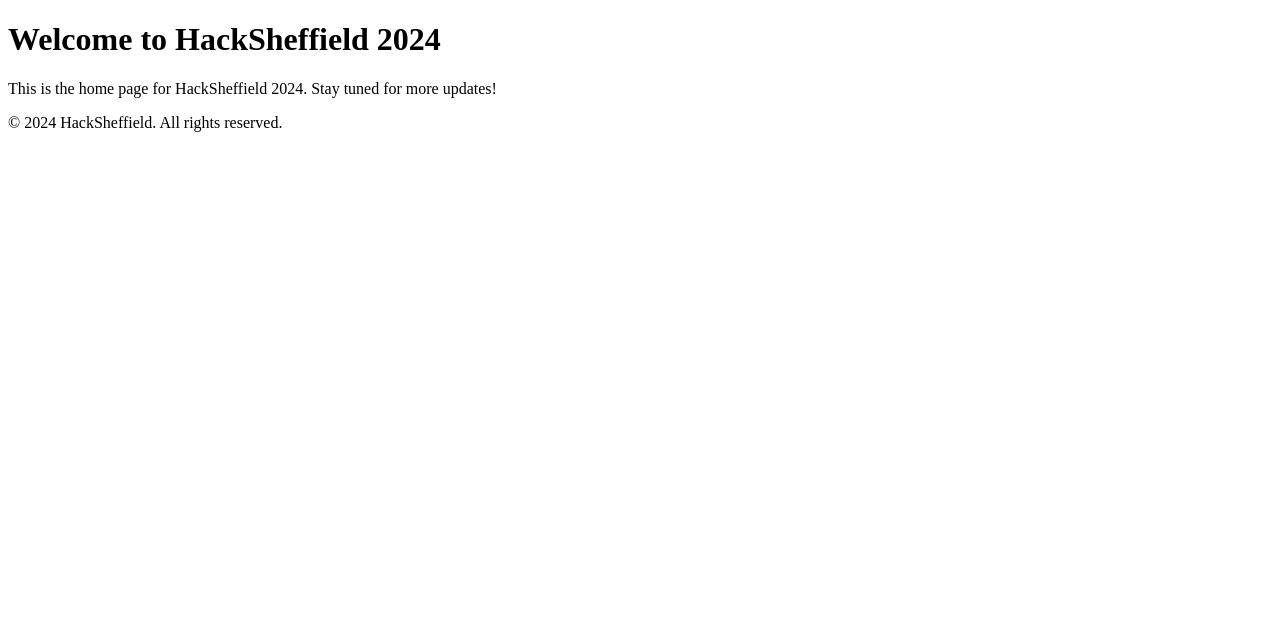
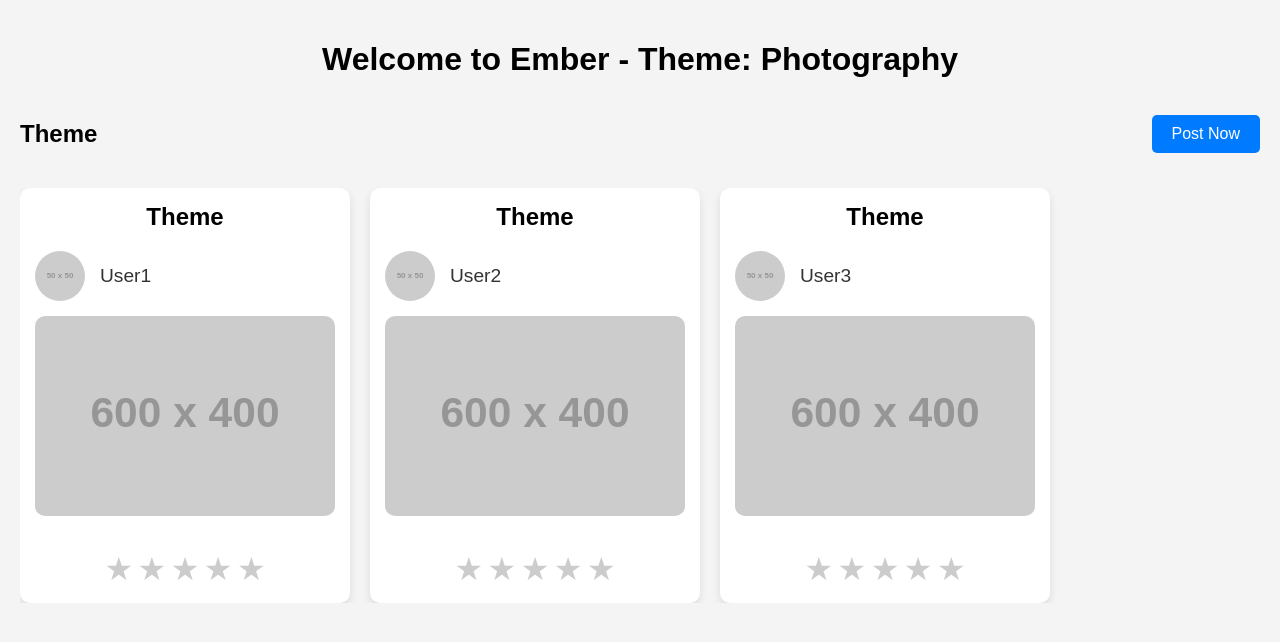
Before and after one commit to jennieosa/HackSheffield9, a website: page hackathon2024/views/home.html in a window 1280 px wide. Drawn offline with Linux system fonts and the light colour scheme; placeholder pictures from the web are drawn by us.

Commit message:
"add post" functionality and view post

```diff
--- a/hackathon2024/views/home.html
+++ b/hackathon2024/views/home.html
@@ -1,20 +1,229 @@
 <!DOCTYPE html>
 <html lang="en">
-<head>
-    <meta charset="UTF-8">
-    <meta name="viewport" content="width=device-width, initial-scale=1.0">
+  <head>
+    <meta charset="UTF-8" />
+    <meta name="viewport" content="width=device-width, initial-scale=1.0" />
     <title>Home Page</title>
-    <link rel="stylesheet" href="styles.css">
-</head>
-<body>
-    <header>
-        <h1>Welcome to HackSheffield 2024</h1>
+    <style>
+      body {
+        font-family: Arial, sans-serif;
+        background-color: #f4f4f4;
+        margin: 0;
+        padding: 20px;
+      }
+
+      .header {
+        text-align: center;
+        margin-bottom: 20px;
+      }
+
+      .theme-container {
+        display: flex;
+        justify-content: space-between;
+        align-items: center;
+        margin-bottom: 20px;
+      }
+
+      .post-container {
+        display: flex;
+        overflow-x: scroll;
+        gap: 20px; /* Space between posts */
+      }
+
+      .post-item {
+        width: 300px; /* Fixed size for each post */
+        background-color: white;
+        border-radius: 10px;
+        padding: 15px;
+        box-shadow: 0 4px 8px rgba(0, 0, 0, 0.1);
+      }
+
+      .post-header {
+        text-align: center;
+        font-size: 1.5em;
+        font-weight: bold;
+        margin-bottom: 20px;
+      }
+
+      .user-info {
+        display: flex;
+        align-items: center;
+        margin-bottom: 15px;
+      }
+
+      .profile-pic {
+        width: 50px;
+        height: 50px;
+        border-radius: 50%;
+        object-fit: cover;
+        margin-right: 15px;
+      }
+
+      .username {
+        font-size: 1.2em;
+        color: #333;
+        text-decoration: none;
+      }
+
+      .username:hover {
+        color: #007bff;
+      }
+
+      .post-photo {
+        width: 100%;
+        height: auto;
+        margin-bottom: 15px;
+        border-radius: 10px;
+      }
+
+      .rating-container {
+        text-align: center;
+        margin-top: 15px;
+      }
+
+      .star {
+        font-size: 2em;
+        color: #ccc;
+        cursor: pointer;
+      }
+
+      .star:hover,
+      .star.selected {
+        color: #ffcc00;
+      }
+
+      .cta-buttons {
+        margin-top: 20px;
+      }
+
+      .cta-button {
+        background-color: #007bff;
+        color: white;
+        padding: 10px 20px;
+        border-radius: 5px;
+        text-decoration: none;
+        font-size: 1em;
+      }
+
+      .cta-button:hover {
+        background-color: #0056b3;
+      }
+    </style>
+  </head>
+  <body>
+    <header class="header">
+      <h1>Welcome to Ember - Theme: Photography</h1>
     </header>
-    <main>
-        <p>This is the home page for HackSheffield 2024. Stay tuned for more updates!</p>
-    </main>
-    <footer>
-        <p>&copy; 2024 HackSheffield. All rights reserved.</p>
-    </footer>
-</body>
+
+    <div class="theme-container">
+      <h2>Theme</h2>
+      <a href="/createpost" class="cta-button">Post Now</a>
+    </div>
+
+    <div class="post-container">
+      <!-- 6 identical posts for now -->
+      <div class="post-item">
+        <div class="post-header">Theme</div>
+        <div class="user-info">
+          <img
+            src="https://via.placeholder.com/50"
+            alt="Profile Picture"
+            class="profile-pic"
+          />
+          <a href="#" class="username">User1</a>
+        </div>
+        <img
+          src="https://via.placeholder.com/600x400"
+          alt="Post Photo"
+          class="post-photo"
+        />
+        <div class="rating-container">
+          <span class="star" data-rating="1">&#9733;</span>
+          <span class="star" data-rating="2">&#9733;</span>
+          <span class="star" data-rating="3">&#9733;</span>
+          <span class="star" data-rating="4">&#9733;</span>
+          <span class="star" data-rating="5">&#9733;</span>
+        </div>
+      </div>
+
+      <!-- Repeat the post-item div 5 more times -->
+      <div class="post-item">
+        <div class="post-header">Theme</div>
+        <div class="user-info">
+          <img
+            src="https://via.placeholder.com/50"
+            alt="Profile Picture"
+            class="profile-pic"
+          />
+          <a href="#" class="username">User2</a>
+        </div>
+        <img
+          src="https://via.placeholder.com/600x400"
+          alt="Post Photo"
+          class="post-photo"
+        />
+        <div class="rating-container">
+          <span class="star" data-rating="1">&#9733;</span>
+          <span class="star" data-rating="2">&#9733;</span>
+          <span class="star" data-rating="3">&#9733;</span>
+          <span class="star" data-rating="4">&#9733;</span>
+          <span class="star" data-rating="5">&#9733;</span>
+        </div>
+      </div>
+
+      <!-- Repeat as needed, but for now we are showing 6 identical posts -->
+      <div class="post-item">
+        <div class="post-header">Theme</div>
+        <div class="user-info">
+          <img
+            src="https://via.placeholder.com/50"
+            alt="Profile Picture"
+            class="profile-pic"
+          />
+          <a href="#" class="username">User3</a>
+        </div>
+        <img
+          src="https://via.placeholder.com/600x400"
+          alt="Post Photo"
+          class="post-photo"
+        />
+        <div class="rating-container">
+          <span class="star" data-rating="1">&#9733;</span>
+          <span class="star" data-rating="2">&#9733;</span>
+          <span class="star" data-rating="3">&#9733;</span>
+          <span class="star" data-rating="4">&#9733;</span>
+          <span class="star" data-rating="5">&#9733;</span>
+        </div>
+      </div>
+
+      <!-- Repeat 3 more times... -->
+    </div>
+
+    <script>
+      // JavaScript for star rating interaction
+      const stars = document.querySelectorAll(".star");
+      stars.forEach((star) => {
+        star.addEventListener("click", () => {
+          stars.forEach((s) => s.classList.remove("selected"));
+          star.classList.add("selected");
+          let rating = star.getAttribute("data-rating");
+          alert(`You rated this post ${rating} star(s)!`);
+        });
+        star.addEventListener("mouseover", () => {
+          stars.forEach((s) => (s.style.color = "#ccc"));
+          for (let i = 0; i < star.dataset.rating; i++) {
+            stars[i].style.color = "#ffcc00";
+          }
+        });
+        star.addEventListener("mouseout", () => {
+          stars.forEach(
+            (s) =>
+              (s.style.color = s.classList.contains("selected")
+                ? "#ffcc00"
+                : "#ccc")
+          );
+        });
+      });
+    </script>
+  </body>
 </html>
```
Also changed, not shown: hackathon2024/DatabaseResetPosts.js (added, +44 -0 lines), hackathon2024/server.js (+218 -17 lines), hackathon2024/views/createpost.html (added, +78 -0 lines), 2 other files.
